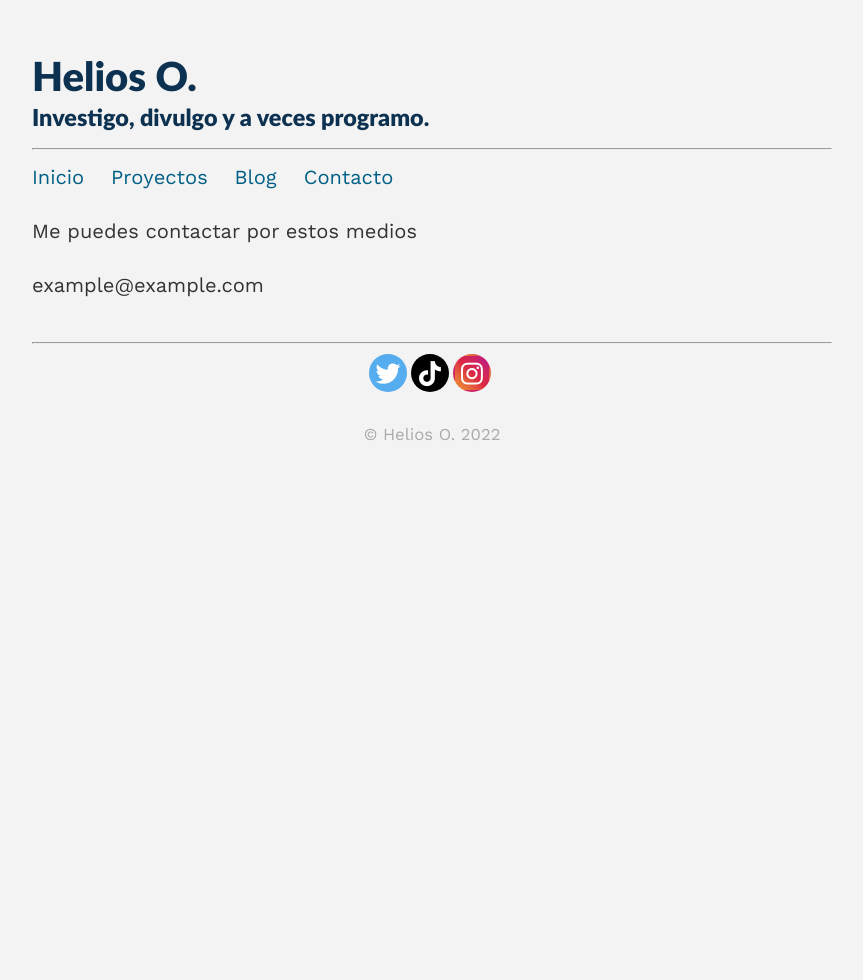
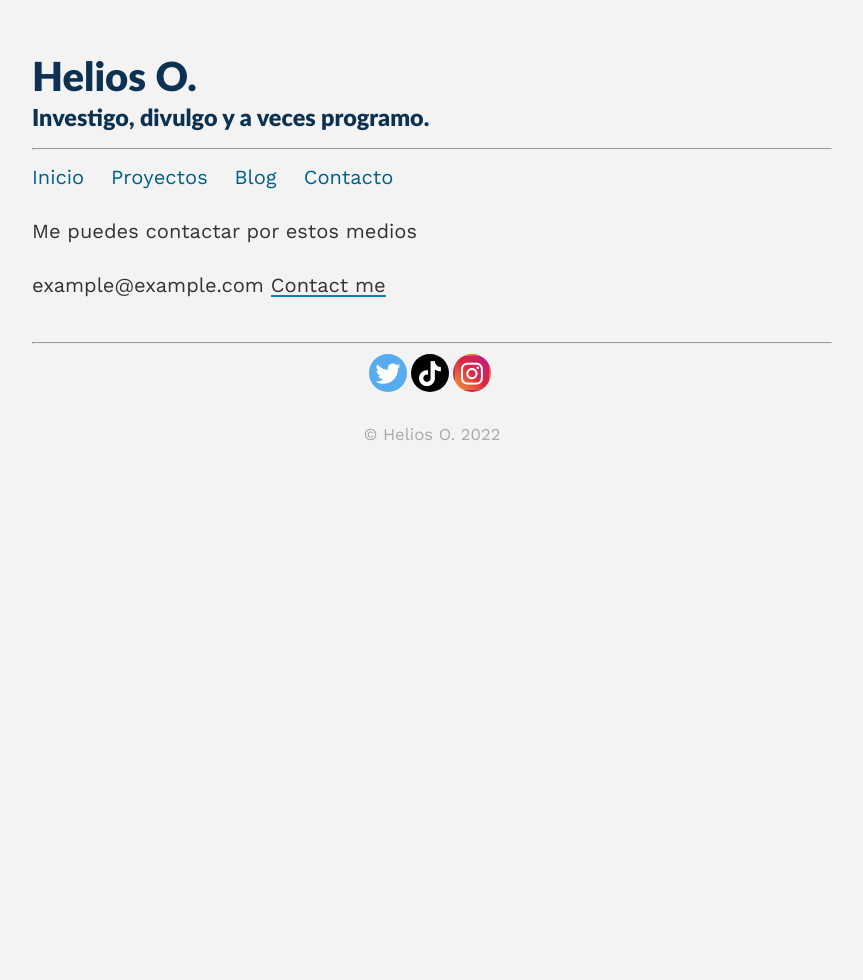
Before and after one commit to Heliouz/Heliouz.github.io, a Jekyll site: the page built from _pages/contacto.md, in a window 1280 px wide. Shown: the whole page, without its empty margins (208-1071 px from the left). Built offline with Jekyll 4.4.1, drawn with Linux system fonts in a browser that asks for light colours.

Commit message:
Update contacto.md

```diff
--- a/_pages/contacto.md
+++ b/_pages/contacto.md
@@ -8,3 +8,4 @@ published: true
 Me puedes contactar por estos medios
 
 {{ 'example@example.com' | encode_email }}
+<a href="mailto:{{ example@example.com | encode_email }}" title="Contact me">Contact me</a>
```
